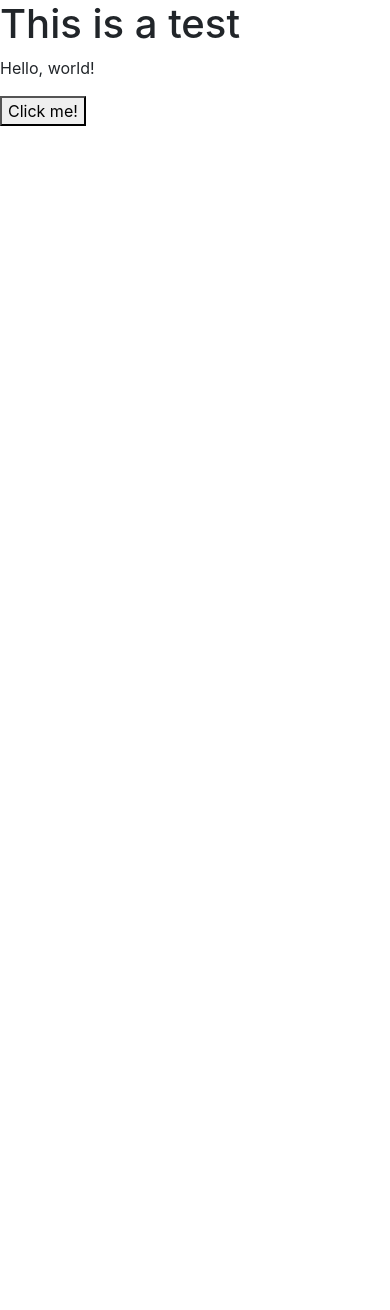
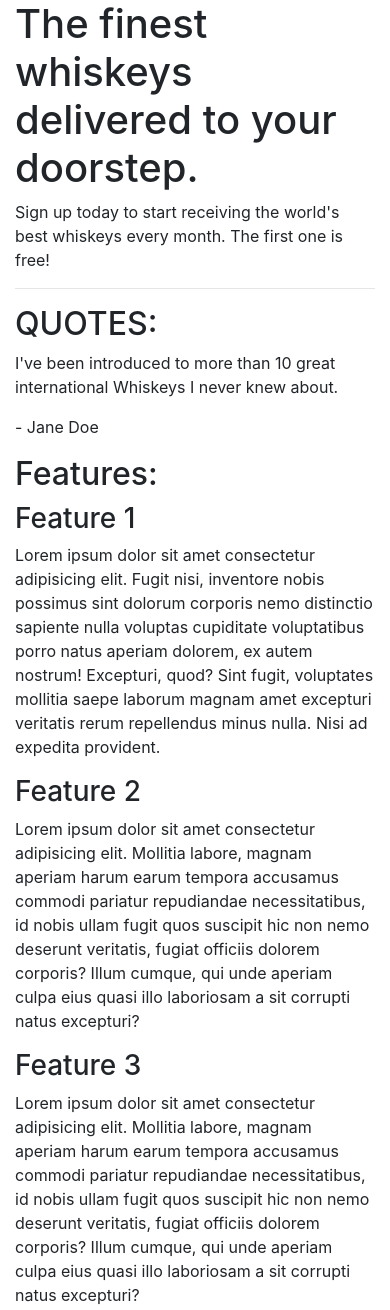
Before and after one commit to Andeweg01/bootstrap4, a plain HTML site: page index.html in a window 390 px wide. Before the commit the page ends 844 px from the top, so only its background shows below. Drawn offline with nearby package versions, Linux system fonts and the light colour scheme.

Commit message:
first commit bootstrap mobile first design

```diff
--- a/index.html
+++ b/index.html
@@ -4,13 +4,43 @@
     <meta charset="UTF-8">
     <meta name="viewport" content="width=device-width, initial-scale=1.0">
     <meta http-equiv="X-UA-Compatible" content="ie=edge">
-    <title>Document</title>
+    <title>Whiskey Drop | Taste a new whiskey every month</title>
     <link rel="stylesheet" href="https://stackpath.bootstrapcdn.com/bootstrap/4.3.1/css/bootstrap.min.css" integrity="sha384-ggOyR0iXCbMQv3Xipma34MD+dH/1fQ784/j6cY/iJTQUOhcWr7x9JvoRxT2MZw1T" crossorigin="anonymous">
 <script src="https://stackpath.bootstrapcdn.com/bootstrap/4.3.1/js/bootstrap.min.js" integrity="sha384-JjSmVgyd0p3pXB1rRibZUAYoIIy6OrQ6VrjIEaFf/nJGzIxFDsf4x0xIM+B07jRM" crossorigin="anonymous"></script>
 </head>
 <body>
-    <h1>This is a test</h1>
-    <p>Hello, world!</p>
-    <button>Click me!</button>
+<article class="container">
+<!-- Callout -->
+<section class="callout">
+<h1>The finest whiskeys delivered to your doorstep.</h1>
+<p>Sign up today to start receiving the world's best whiskeys every month. The first one is free!</p>
+</section>
+<!-- /.callout -->
+<hr>
+
+<!-- Quotes -->
+<section class="quotes">
+<h2 class="text-uppercase">Quotes:</h2>
+<div class="quote">
+<p>I've been introduced to more than 10 great international Whiskeys I never knew about.</p>
+<p>- Jane Doe</p>
+
+<!-- Features -->
+<section class="features">
+<h2>Features:</h2>
+<div class="feature">
+<h3>Feature 1</h3>
+<p>Lorem ipsum dolor sit amet consectetur adipisicing elit. Fugit nisi, inventore nobis possimus sint dolorum corporis nemo distinctio sapiente nulla voluptas cupiditate voluptatibus porro natus aperiam dolorem, ex autem nostrum! Excepturi, quod? Sint fugit, voluptates mollitia saepe laborum magnam amet excepturi veritatis rerum repellendus minus nulla. Nisi ad expedita provident.</p>
+</div>
+<div class="feature">
+<h3>Feature 2</h3>
+<p>Lorem ipsum dolor sit amet consectetur adipisicing elit. Mollitia labore, magnam aperiam harum earum tempora accusamus commodi pariatur repudiandae necessitatibus, id nobis ullam fugit quos suscipit hic non nemo deserunt veritatis, fugiat officiis dolorem corporis? Illum cumque, qui unde aperiam culpa eius quasi illo laboriosam a sit corrupti natus excepturi?</p>
+</div>
+<div class="feature">
+<h3>Feature 3</h3>
+<p>Lorem ipsum dolor sit amet consectetur adipisicing elit. Mollitia labore, magnam aperiam harum earum tempora accusamus commodi pariatur repudiandae necessitatibus, id nobis ullam fugit quos suscipit hic non nemo deserunt veritatis, fugiat officiis dolorem corporis? Illum cumque, qui unde aperiam culpa eius quasi illo laboriosam a sit corrupti natus excepturi?</p>
+</div>
+</section>
+</div>
 </body>
 </html>
```
